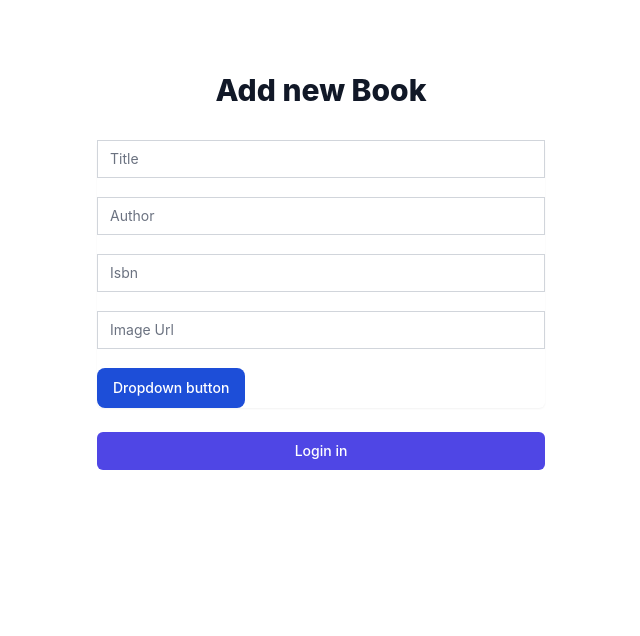
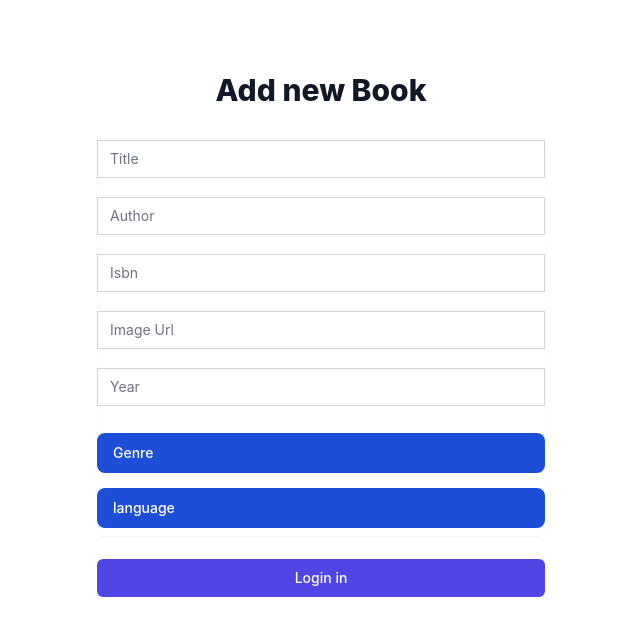
Before and after one commit to minshadk/Book-App, a React (Create React App) app in the folder frontend/: page / in a window 1280 px wide. Shown: the top 636 px of the page, without its empty margins (319-959 px from the left). Built offline with nearby package versions, Linux system fonts and the light colour scheme.

Commit message:
Add Books created

```diff
--- a/frontend/src/components/Inputs/DropDown.jsx
+++ b/frontend/src/components/Inputs/DropDown.jsx
@@ -1,45 +1,41 @@
 import { useState } from "react";
-const DropDown = () => {
+const DropDown = ({ options, label, setOption, optionValue }) => {
   const [showOptions, setShowOptions] = useState(false);
-  const options = ["test", "twst2", "sdfsdf"];
-  const handleOptions = (e) => {};
+  const [buttonLabel, setButtonLable] = useState(label);
+  const handleOptions = (option) => {
+    setOption(option);
+    setButtonLable(option);
+    setShowOptions(false);
+  };
   return (
-    <>
+    <div className=" py-2 ">
       <button
-        className="text-white bg-blue-700 hover:bg-blue-800 focus:ring-4 focus:ring-blue-300 font-medium rounded-lg text-sm px-4 py-2.5 text-center inline-flex items-center"
+        className="text-white bg-blue-700 hover:bg-blue-800 focus:ring-4 focus:ring-blue-300 font-medium rounded-lg text-sm px-4 py-2.5 text-center inline-flex items-center w-full "
         type="button"
         data-dropdown-toggle="dropdown"
         onClick={(e) => setShowOptions(!showOptions)}
       >
-        Dropdown button
+        {buttonLabel}
       </button>
-      {/* <div
-        className="hidden bg-white text-base z-50 list-none divide-y divide-gray-100 rounded shadow my-4"
-        id="dropdown"
-      > */}
-      {/* <div className="px-4 py-3">
-          <span className="block text-sm">Bonnie Green</span>
-          <span className="block text-sm font-medium text-gray-900 truncate">
-            name@flowbite.com
-          </span>
-        </div> */}
       {showOptions && (
         <ul className="py-1" aria-labelledby="dropdown">
+          {/* <select>
+
+            </select> */}
           {options &&
             options.map((option) => (
-              <li>
-                <a
-                  href="#"
-                  className="text-sm hover:bg-gray-100 text-gray-700 block px-4 py-2"
-                >
-                  {option}
-                </a>
-              </li>
+              <option
+                className="text-sm hover:bg-gray-100 text-gray-700 block px-4 py-2"
+                onClick={(e) => {
+                  handleOptions(option);
+                }}
+              >
+                {option}
+              </option>
             ))}
         </ul>
       )}
-      {/* </div> */}
-    </>
+    </div>
   );
 };
 
--- /dev/null
+++ b/frontend/src/components/Inputs/YearPicker.jsx
@@ -0,0 +1,5 @@
+const YearPicker = () => {
+  return <div></div>;
+};
+
+export default YearPicker;
--- a/frontend/src/pages/AddBook.jsx
+++ b/frontend/src/pages/AddBook.jsx
@@ -1,6 +1,7 @@
 import { useState } from "react";
 import DropDown from "../components/Inputs/DropDown";
 import TextInput from "../components/Inputs/TextInput";
+import YearPicker from "../components/Inputs/YearPicker";
 
 const AddBook = () => {
   const [title, setTitle] = useState(null);
@@ -13,6 +14,9 @@ const AddBook = () => {
   const [language, setLanguage] = useState(null);
   const [year, setYear] = useState(null);
   const [rating, setRating] = useState(null);
+
+  const options = ["test", "twst2", "sdfsdf"];
+  console.log(genre);
   return (
     <div className="min-h-full flex items-center justify-center  py-12 px-4 sm:px-6 lg:px-8">
       <div className="max-w-md w-full space-y-8">
@@ -49,7 +53,19 @@ const AddBook = () => {
               textValue={imageUrl}
               setText={setImageUrl}
             />
-            <DropDown />
+            <TextInput
+              placeHolder={"Year"}
+              type={"number"}
+              textValue={year}
+              setText={setYear}
+            />
+            <DropDown label={"Genre"} setOption={setGenre} options={options} />
+            <DropDown
+              label={"language"}
+              setOption={setLanguage}
+              options={options}
+            />
+            <YearPicker />
           </div>
           <div>
             <button
```
